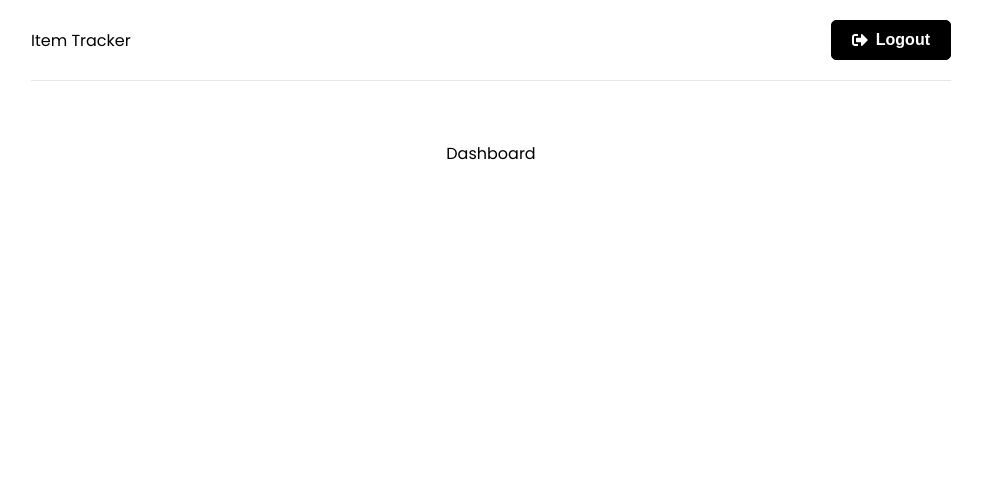
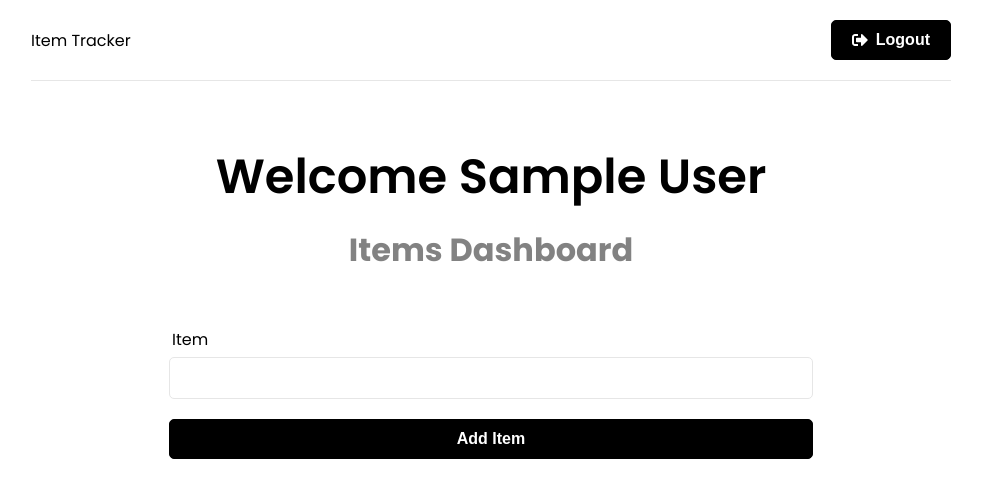
Before and after one commit to MNlegion/insurance-tracker, a React (Create React App) app in the folder frontend/: page / in a window 1280 px wide. Shown: the top 498 px of the page, without its empty margins (149-1131 px from the left). Built offline with nearby package versions, Linux system fonts and the light colour scheme; sample sign-in values are in the browser's storage.

Commit message:
create Item thunk and reducer setup

```diff
--- /dev/null
+++ b/frontend/src/components/ItemForm.jsx
@@ -0,0 +1,40 @@
+import { useState } from "react";
+import { useDispatch } from "react-redux";
+import { createItem } from "../features/items/itemSlice";
+
+function ItemForm() {
+  const [text, setText] = useState("");
+
+  const dispatch = useDispatch();
+
+  const onSubmit = (e) => {
+    e.preventDefault();
+
+    dispatch(createItem({text}))
+    setText("");
+  };
+
+  return (
+    <section className="form">
+      <form onSubmit={onSubmit}>
+        <div className="form-group">
+          <label htmlFor="text">Item</label>
+          <input
+            type="text"
+            name="text"
+            id="text"
+            value={text}
+            onChange={(e) => setText(e.target.value)}
+          />
+        </div>
+        <div className="form-group">
+          <button className="btn btn-block" type="submit">
+            Add Item
+          </button>
+        </div>
+      </form>
+    </section>
+  );
+}
+
+export default ItemForm;
--- a/frontend/src/features/items/itemService.js
+++ b/frontend/src/features/items/itemService.js
@@ -0,0 +1,22 @@
+import axios from "axios";
+
+const API_URL = "/api/items/";
+
+// Create a new item
+const createItem = async (itemData, token) => {
+  const config = {
+    headers: {
+      Authorization: `Bearer ${token}`,
+    },
+  };
+
+  const response = await axios.post(API_URL, itemData, config);
+
+  return response.data;
+};
+
+const itemService = {
+  createItem,
+};
+
+export default itemService;
--- a/frontend/src/features/items/itemSlice.js
+++ b/frontend/src/features/items/itemSlice.js
@@ -9,11 +9,43 @@ const initialState = {
   message: "",
 };
 
+// Create New Item
+export const createItem = createAsyncThunk('items/create', async (itemData, thunkAPI) => {
+    try {
+        const token = thunkAPI.getState().auth.user.token;
+        return await itemService.createItem(itemData, token);
+    } catch (error) {
+        const message =
+        (error.response &&
+          error.response.data &&
+          error.response.data.message) ||
+        error.message ||
+        error.toString();
+      return thunkAPI.rejectWithValue(message);
+    }
+});
+
 export const itemSlice = createSlice({
     name: 'items',
     initialState,
     reducers: {
         reset: (state) => initialState
+    },
+    extraReducers: (builder) => {
+        builder
+        .addCase(createItem.pending, (state) => {
+            state.isLoading = true;
+        })
+        .addCase(createItem.fulfilled, (state, {payload}) => {
+            state.isLoading = false;
+            state.isSuccess = true;
+            state.items.push(payload);
+        })
+        .addCase(createItem.rejected, (state, action) => {
+            state.isLoading = false;
+            state.isError = true;
+            state.message = action.payload;
+        })
     }
 });
 
--- a/frontend/src/pages/Dashboard.jsx
+++ b/frontend/src/pages/Dashboard.jsx
@@ -1,6 +1,7 @@
 import { useEffect } from "react"
 import { useNavigate } from "react-router-dom"
 import { useSelector } from "react-redux"
+import ItemForm from "../components/ItemForm"
 
 function Dashboard() {
   const navigate = useNavigate()
@@ -13,7 +14,14 @@ function Dashboard() {
     }
   }, [user, navigate])
 
-  return <div>Dashboard</div>
+  return <>
+  <section className="heading">
+    <h1>Welcome {user && user.name}</h1>
+    <p>Items Dashboard</p>
+  </section>
+
+  <ItemForm />
+  </>
 
 }
 
```
Also changed, not shown: 1 other file (tests, documents, lock files or other folders).
